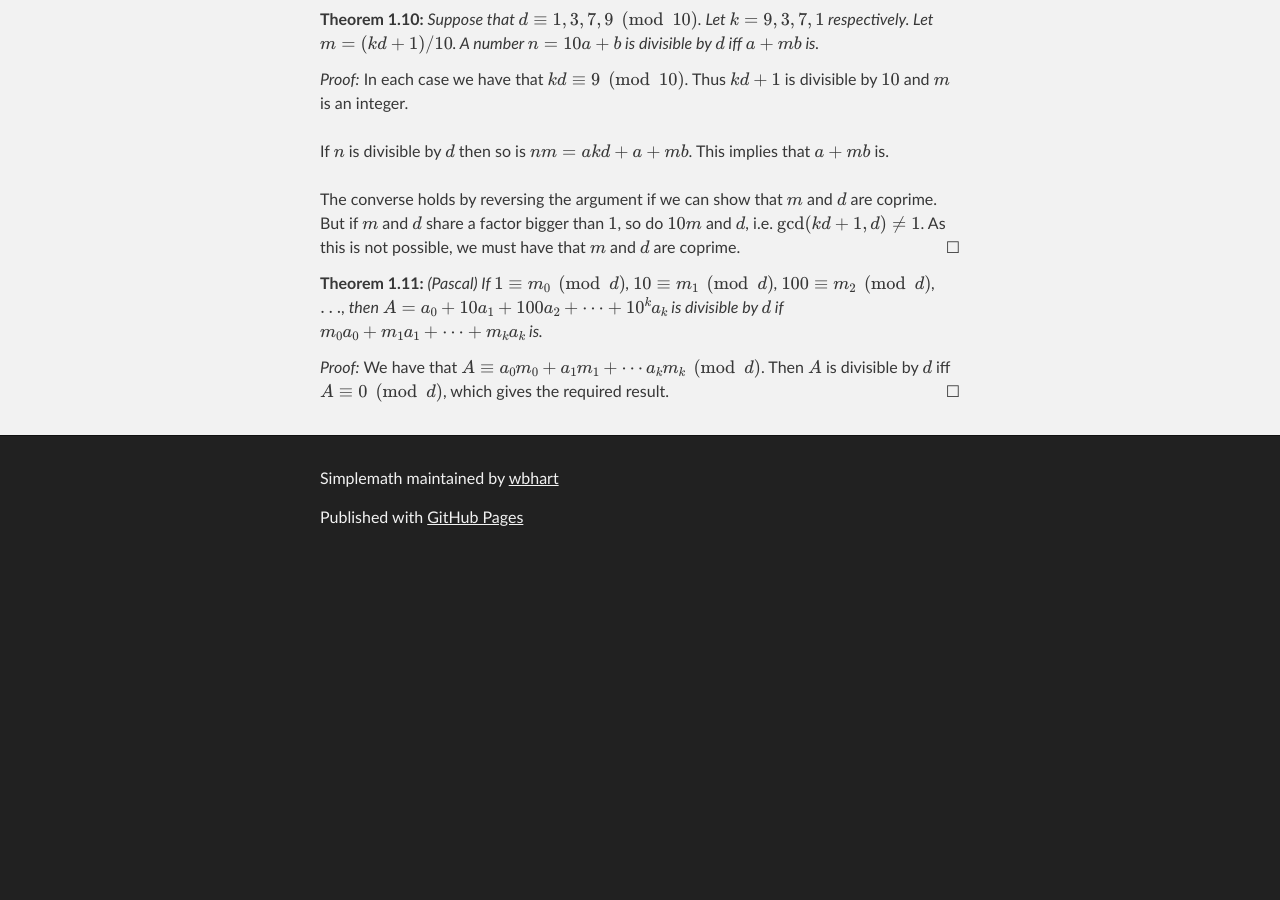
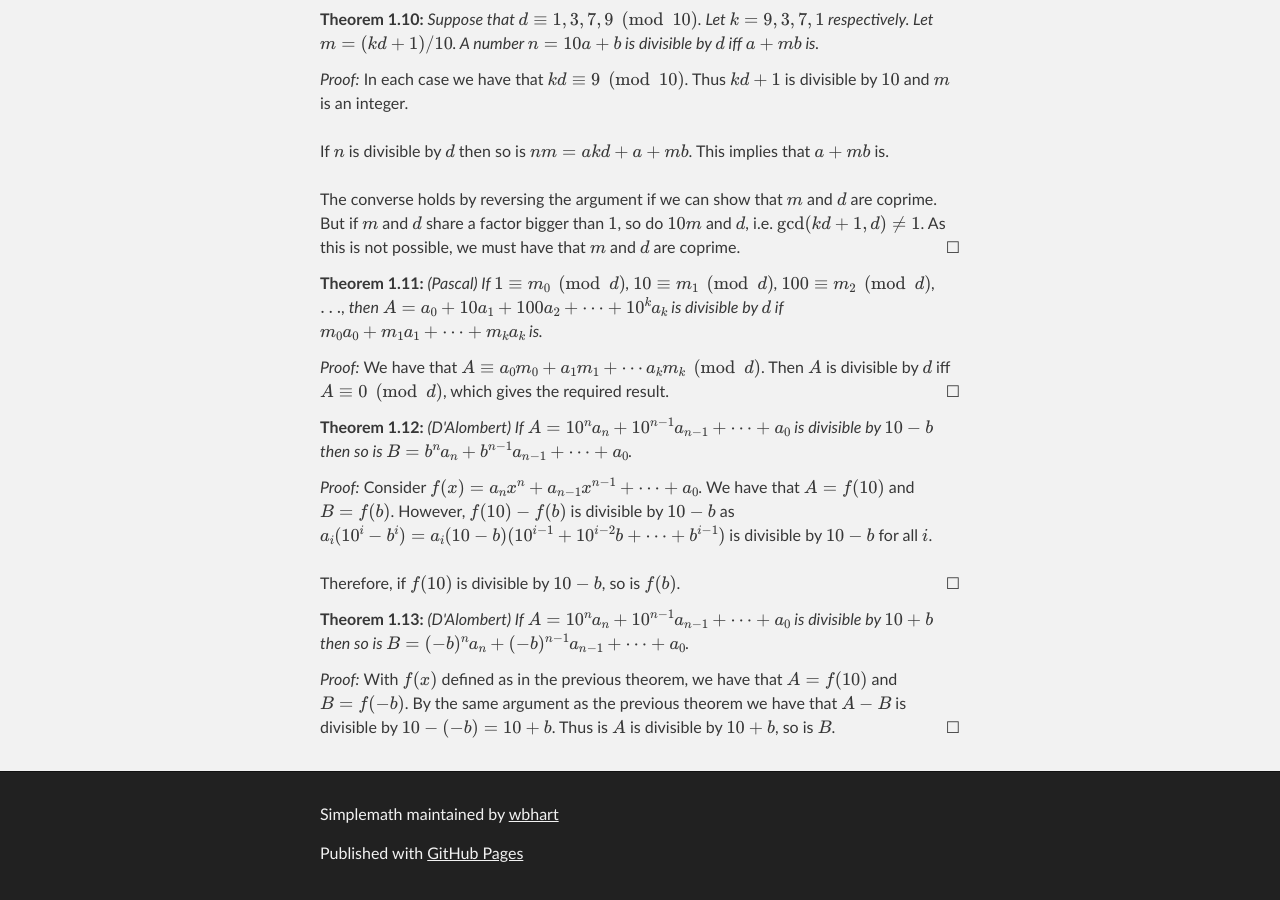
Before and after one commit to wbhart/SimpleMath, a Jekyll site: the page built from divisrules.html, in a window 1280 px wide and 900 px high, scrolled down 1517 px. Built offline with Jekyll 4.4.1, drawn with Linux system fonts in a browser that asks for light colours; formulas are drawn with MathJax 3; before the commit the page ends 2081 px from its top, so only the background shows below that.

Commit message:
Update divisrules.html

```diff
--- a/divisrules.html
+++ b/divisrules.html
@@ -94,3 +94,23 @@ $A = a_0 + 10a_1 + 100a_2 + \cdots + 10^ka_k$ is divisible by $d$ if $m_0a_0 + m
 <proof> We have that $A \equiv a_0m_0 + a_1m_1 + \cdots a_km_k \pmod{d}$. Then $A$ is divisible by $d$ iff
 $A \equiv 0 \pmod{d}$, which gives the required result.
 </proof>
+
+<theorem> (D'Alombert) If $A = 10^na_n + 10^{n - 1}a_{n - 1} + \cdots + a_0$ is divisible by $10 - b$ then so is
+$B = b^na_n + b^{n - 1}a_{n - 1} + \cdots + a_0$.
+</theorem>
+
+<proof> Consider $f(x) = a_nx^n + a_{n - 1}x^{n - 1} + \cdots + a_0$. We have that $A = f(10)$ and $B = f(b)$. However,
+$f(10) - f(b)$ is divisible by $10 - b$ as $a_i(10^i - b^i) = a_i(10 - b)(10^{i - 1} + 10^{i - 2}b + \cdots + b^{i - 1})$
+is divisible by $10 - b$ for all $i$. </br></br>
+
+Therefore, if $f(10)$ is divisible by $10 - b$, so is $f(b)$.
+</proof>
+
+<theorem> (D'Alombert) If $A = 10^na_n + 10^{n - 1}a_{n - 1} + \cdots + a_0$ is divisible by $10 + b$ then so is
+$B = (-b)^na_n + (-b)^{n - 1}a_{n - 1} + \cdots + a_0$.
+</theorem>
+
+<proof> With $f(x)$ defined as in the previous theorem, we have that $A = f(10)$ and $B = f(-b)$. By the same argument as
+the previous theorem we have that $A - B$ is divisible by $10 - (-b) = 10 + b$. Thus is $A$ is divisible by $10 + b$, so
+is $B$.
+</proof>
```
